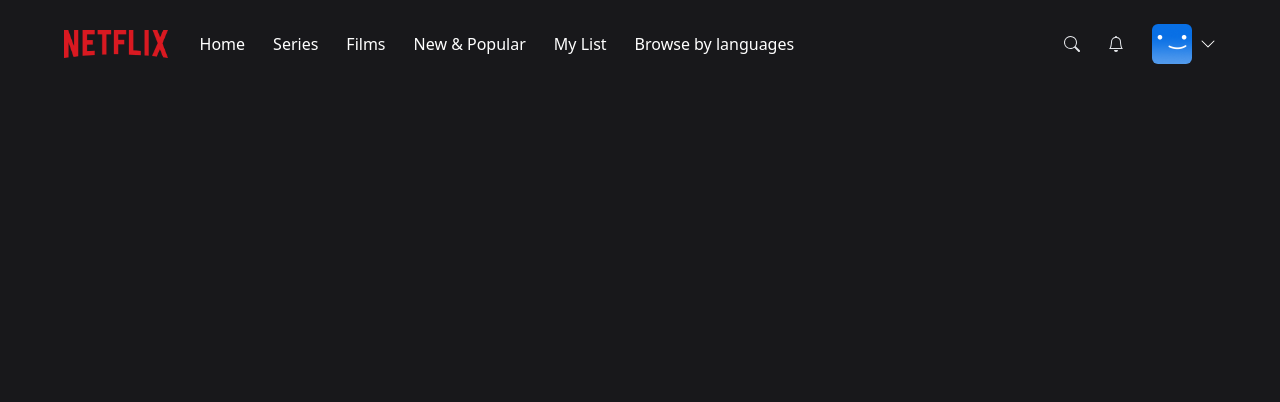
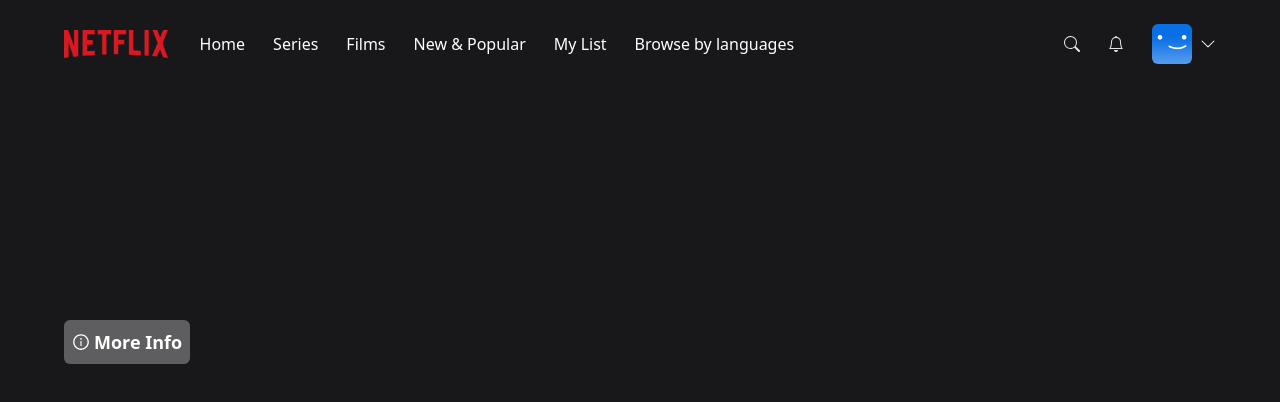
Before and after one commit to numbskullx26/netflix-fullstack-clone, a Next.js app: page / in a window 1280 px wide. Shown: the top 402 px of the page. Built offline with nearby package versions, Linux system fonts and the light colour scheme; no server answers; the database is empty; sample sign-in values are in the browser's storage.

Commit message:
add : Billboard section implemented

```diff
--- a/components/Billboard.tsx
+++ b/components/Billboard.tsx
@@ -1,10 +1,40 @@
 import useBillboard from "@/hooks/useBillboard";
 import React from "react";
+
+import { AiOutlineInfoCircle } from "react-icons/ai";
 
 const Billboard = () => {
   const { data } = useBillboard();
 
-  return <div></div>;
+  return (
+    <div className="relative h-[56.25vw]">
+      <video
+        className="brightness-[60%]
+        w-full
+        h-[56.25vw]
+        object-cover"
+        src={data?.videoUrl}
+        poster={data?.thumbnailUrl}
+        autoPlay
+        muted
+        loop
+      ></video>
+      <div className="absolute top-[30%] md:top-[40%] ml-4 md:ml-16">
+        <p className="text-white text-bold text-1xl md:text-5xl lg:text-6xl h-full w-[50%] dop-shadow-xl">
+          {data?.title}
+        </p>
+        <p className="text-white text-[8px] md:text-lg mt-3 md:mt-8 w-[90%] md:w-[80%] lg:w-[50%] drop-shadow-xl">
+          {data?.description}
+        </p>
+        <div className="flex flex-row items-center mt-3 md:mt-4 gap-3">
+          <button className="bg-white text-white bg-opacity-30 rounded-md py-1 md:py-2 px-2 md:px-2 w-auto text-xs lg:text-lg font-semibold flex flex-row items-center hover:bg-opacity-20 transition">
+            <AiOutlineInfoCircle className="mr-1" />
+            More Info
+          </button>
+        </div>
+      </div>
+    </div>
+  );
 };
 
 export default Billboard;
```
